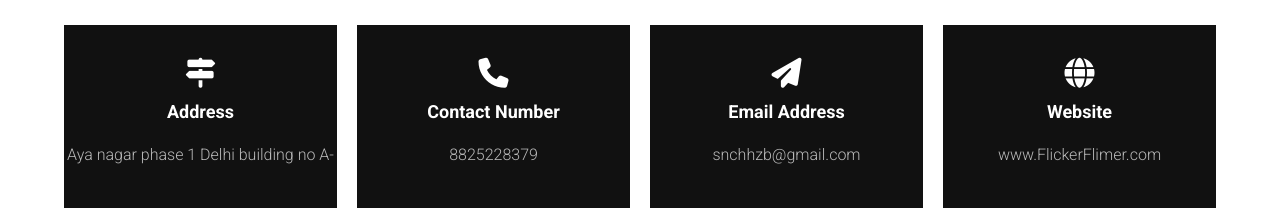
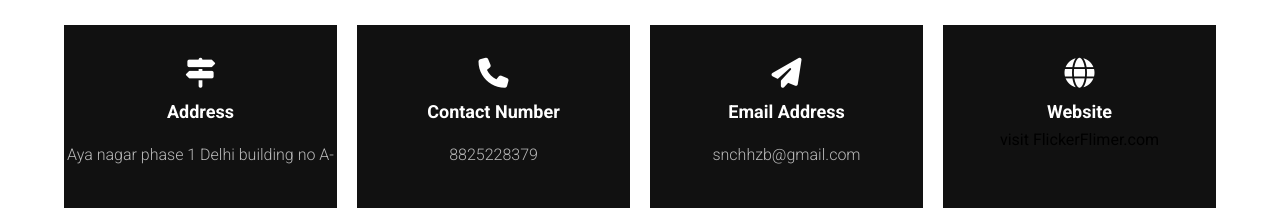
Before and after one commit to Eklavya-sharma/Flicker_Flimer, a plain HTML site: page contact.html in a window 1280 px wide. Shown: the part 940-1160 px from the top of the page. Drawn offline with Linux system fonts and the light colour scheme.

Commit message:
Update contact.html

```diff
--- a/contact.html
+++ b/contact.html
@@ -106,7 +106,8 @@
                             <i class = "fas fa-globe"></i>
                         </span>
                         <span>Website</span>
-                        <p>www.FlickerFlimer.com</p>
+                        <a href="https://github.com/Eklavya-sharma/Flicker_Flim.git">visit FlickerFlimer.com</a>
+
                     </div>
                 </div>
 
```
